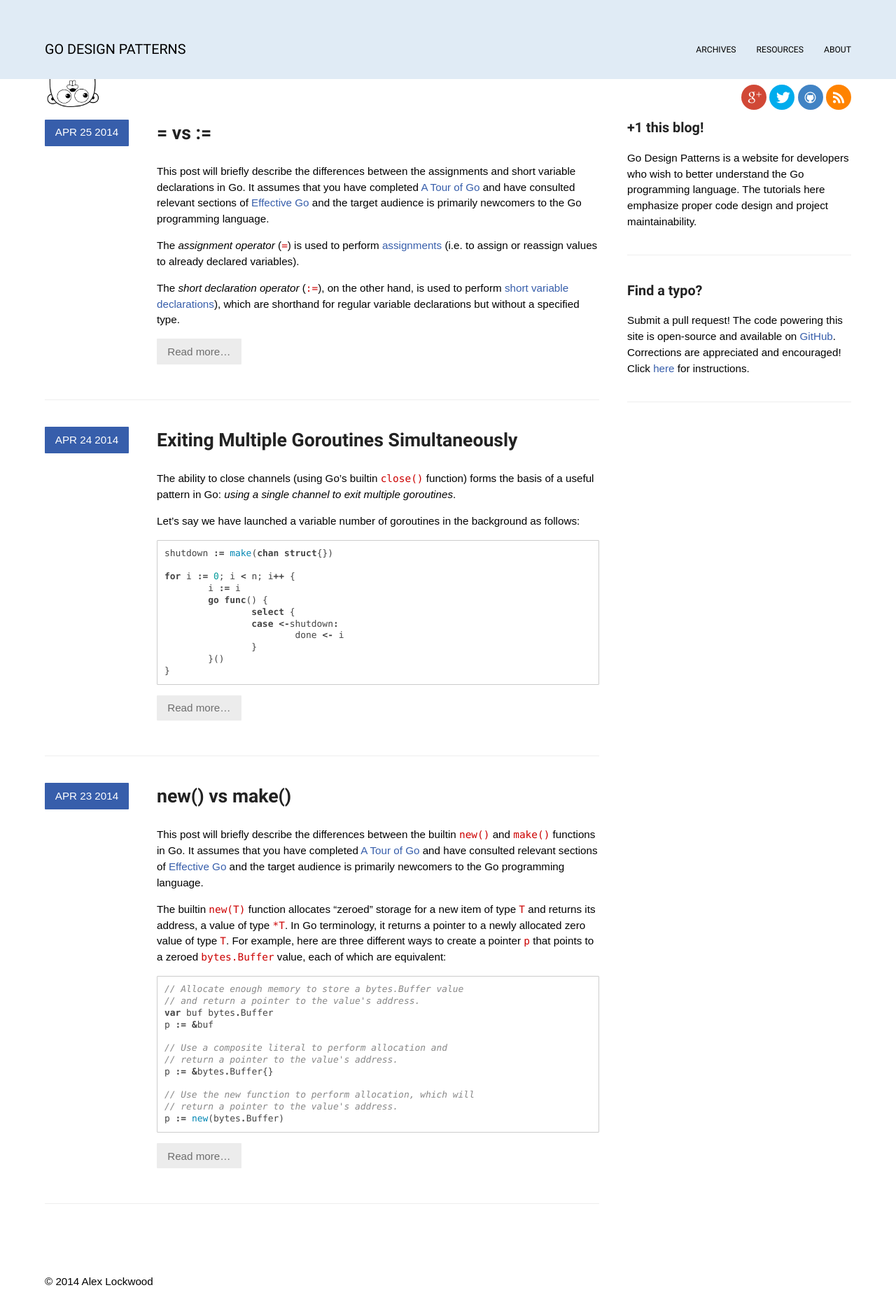
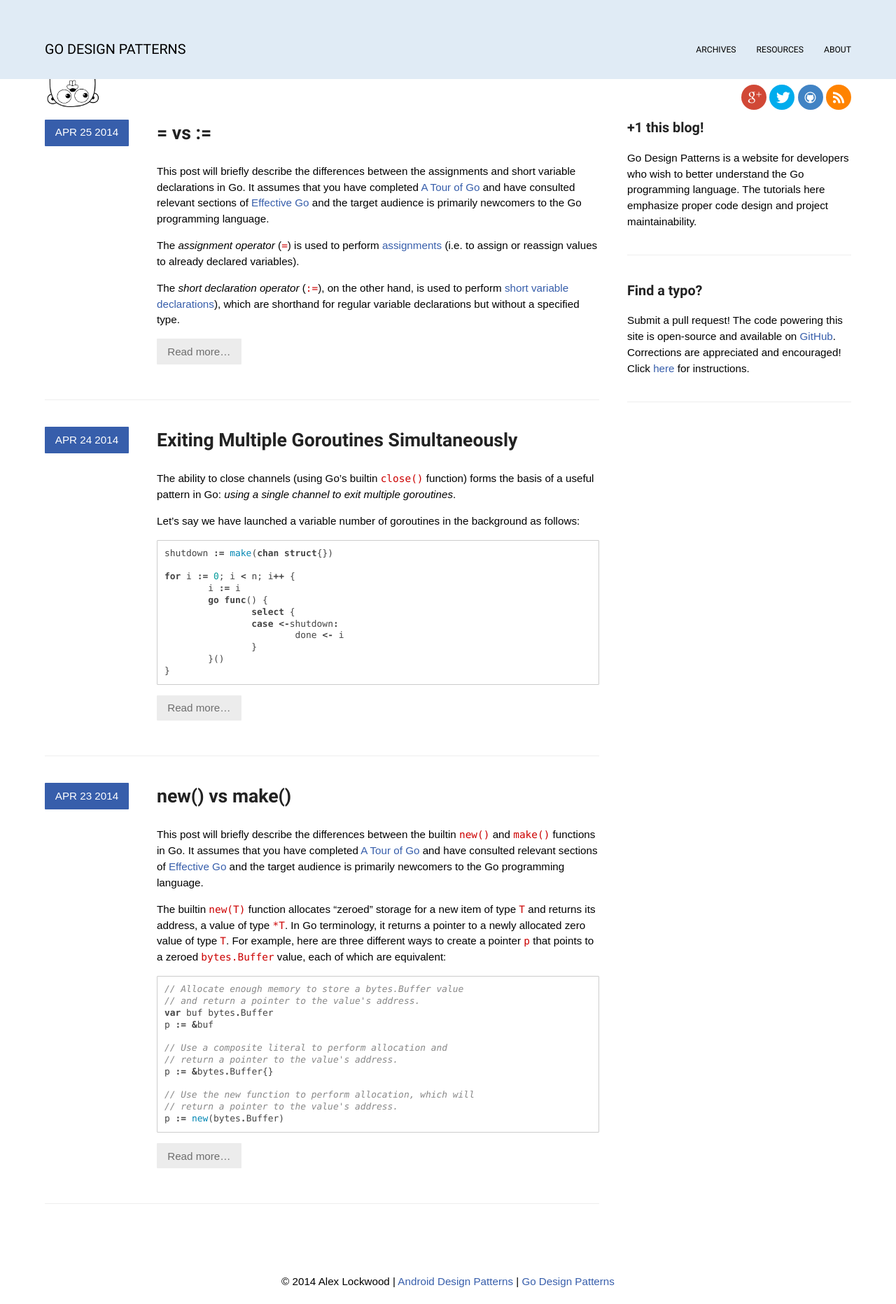
Before and after one commit to alexjlockwood/godesignpatterns, a Jekyll site: the page built from index.html, in a window 1280 px wide. Shown: the whole page at 70% size. Built offline with Jekyll 4.4.1, drawn with Linux system fonts in a browser that asks for light colours; some web fonts are replaced; Markdown is read by kramdown in place of the engine named in the settings; the list of posts is cut into pages by our own code; comment, search, counter and statistics services are not loaded.

Commit message:
updated copyright at bottom

```diff
--- a/_includes/style.css
+++ b/_includes/style.css
@@ -390,6 +390,7 @@ sup {
 #copyright {
   padding: 20px 0;
   clear: both;
+  text-align: center;
 }
 #responsive-home-page-first-ad {
   padding-bottom: 40px;
--- a/_layouts/default.html
+++ b/_layouts/default.html
@@ -111,9 +111,13 @@
     <div id="copyright" class="container">
       {% capture current_year %}{{ site.time | date: "%Y" }}{% endcapture %}
       {% if current_year == '2014' %}
-      <p>&copy; 2014 {{ site.author.name }}</p>
+      <p>&copy; 2014 {{ site.author.name }} |
+	<a href="http://www.androiddesignpatterns.com">Android Design Patterns</a> |
+	<a href="{{ site.baseurl }}">Go Design Patterns</a></p>
       {% else %}
-      <p>&copy; 2014-{{ current_year }} {{ site.author.name }}</p>
+      <p>&copy; 2014-{{ current_year }} {{ site.author.name }} |
+	<a href="http://www.androiddesignpatterns.com">Android Design Patterns</a> |
+	<a href="{{ site.baseurl }}">Go Design Patterns</a></p>
       {% endif %}
     </div>
 
--- a/less/style.less
+++ b/less/style.less
@@ -415,6 +415,7 @@ sup {
 #copyright {
   padding: 20px 0;
   clear: both;
+  text-align: center;
 }
 
 // TODO: wrap these ids in a 'adsense' class and update @media print below.
```
